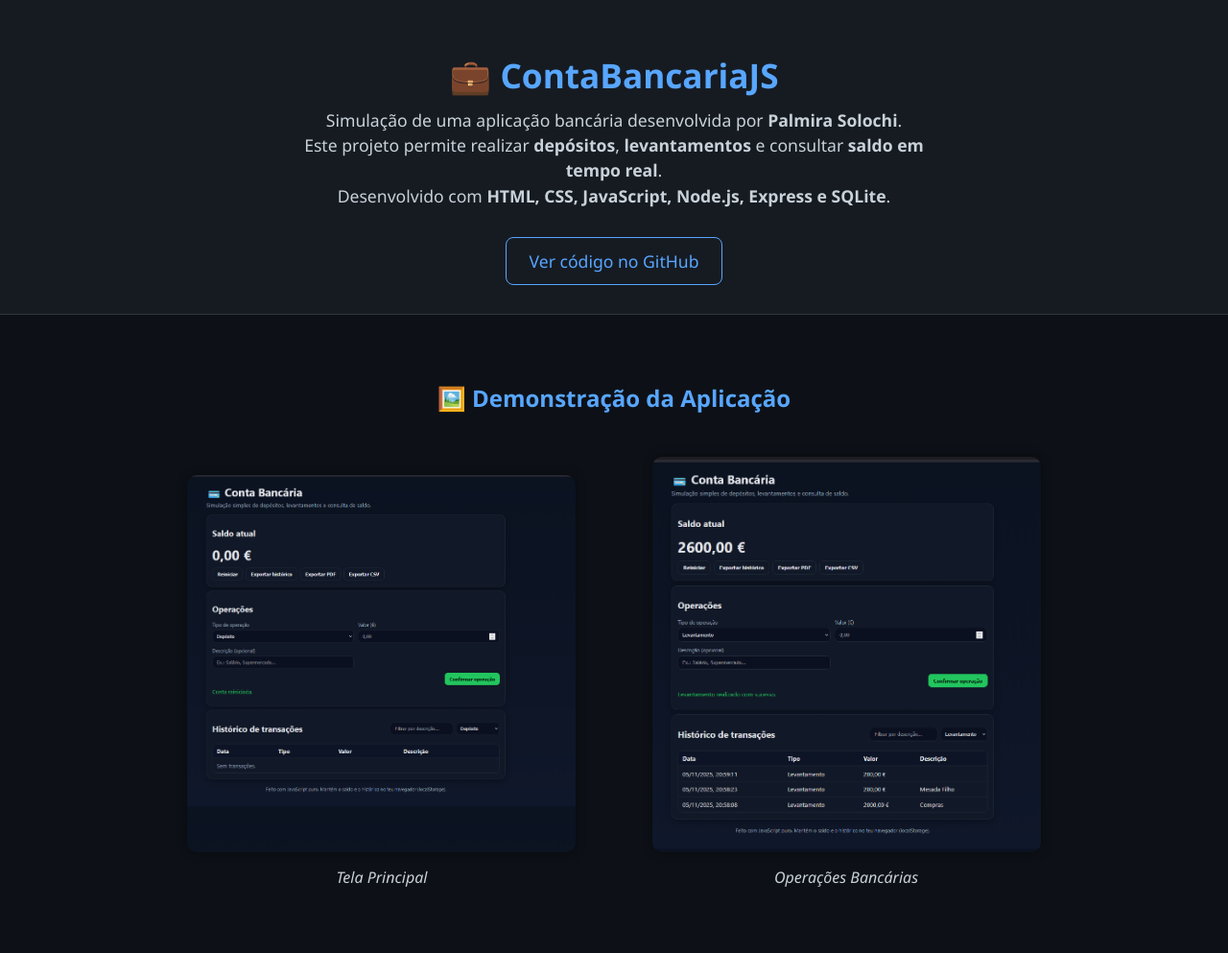
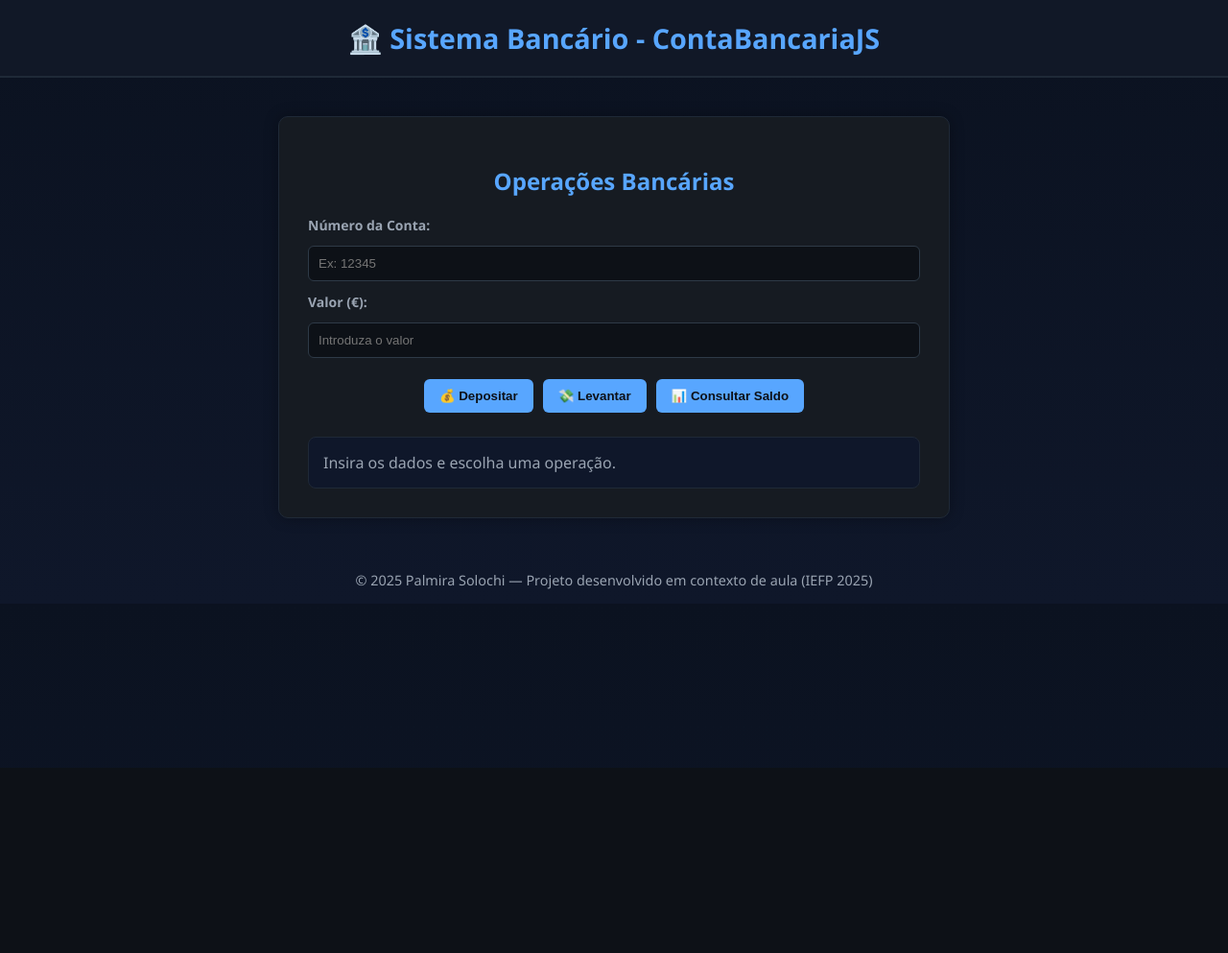
Before and after one commit to Pssolochi82/ContaBancariaJS, a website: page docs/index.html in a window 1280 px wide. Shown: the top 993 px of the page at 96% size. After the commit the page ends 800 px from the top, so only its background shows below. Drawn offline with Linux system fonts and the light colour scheme; files that its build step writes are made by us from their sources.

Commit message:
fix: corrigir servidor backend e servir frontend corretamente

```diff
--- a/docs/index.html
+++ b/docs/index.html
@@ -3,137 +3,143 @@
 <head>
   <meta charset="UTF-8">
   <meta name="viewport" content="width=device-width, initial-scale=1.0">
-  <title>ContaBancariaJS - Projeto de Aplicação Bancária</title>
+  <title>Conta Bancária JS - Sistema</title>
+  <link rel="stylesheet" href="styles.css">
+
   <style>
-    :root {
-      --bg: #0d1117;
-      --panel: #161b22;
-      --text: #e6edf3;
-      --accent: #58a6ff;
-      --border: #30363d;
-    }
-
     body {
+      font-family: "Segoe UI", Tahoma, sans-serif;
+      background-color: #0d1117;
+      color: #e6edf3;
       margin: 0;
       padding: 0;
-      font-family: "Segoe UI", Arial, sans-serif;
-      background-color: var(--bg);
-      color: var(--text);
-      text-align: center;
     }
 
     header {
-      background-color: var(--panel);
-      padding: 30px 20px;
-      border-bottom: 1px solid var(--border);
+      background-color: #111827;
+      padding: 20px;
+      text-align: center;
+      border-bottom: 2px solid #1f2937;
     }
 
     header h1 {
-      font-size: 2.2em;
-      color: var(--accent);
-      margin-bottom: 10px;
+      margin: 0;
+      color: #58a6ff;
+      font-size: 1.8em;
     }
 
-    header p {
-      font-size: 1.1em;
-      color: #c9d1d9;
+    main {
       max-width: 700px;
-      margin: 10px auto;
-      line-height: 1.5;
-    }
-
-    .button {
-  display: inline-block;
-  background-color: transparent;
-  border: 1px solid var(--accent);
-  color: var(--accent);
-  text-decoration: none;
-  padding: 12px 24px;
-  border-radius: 8px;
-  margin-top: 20px;
-  font-size: 1.1em;
-  transition: 0.3s;
-}
-
-.button:hover {
-  background-color: var(--accent);
-  color: #0d1117;
-  transform: scale(1.05);
-}
-
-
-    section {
-      padding: 50px 20px;
+      margin: 40px auto;
+      background: #161b22;
+      border: 1px solid #1f2937;
+      border-radius: 10px;
+      padding: 30px;
+      box-shadow: 0 0 15px rgba(0,0,0,0.3);
     }
 
     h2 {
-      color: var(--accent);
-      margin-bottom: 30px;
+      text-align: center;
+      color: #58a6ff;
+      margin-bottom: 20px;
     }
 
-    figure {
-      display: inline-block;
-      margin: 15px;
-      text-align: center;
+    form {
+      display: flex;
+      flex-direction: column;
+      gap: 12px;
     }
 
-    figure img {
-      width: 450px;
-      max-width: 90%;
-      border-radius: 10px;
-      box-shadow: 0 0 10px rgba(0, 0, 0, 0.5);
-      transition: transform 0.3s ease;
+    label {
+      font-weight: bold;
+      color: #9aa4b2;
     }
 
-    figure img:hover {
-      transform: scale(1.02);
+    input {
+      padding: 10px;
+      border-radius: 6px;
+      border: 1px solid #2e3a47;
+      background: #0d1117;
+      color: #e6edf3;
     }
 
-    figcaption {
+    input:focus {
+      outline: 1px solid #58a6ff;
+    }
+
+    .buttons {
+      display: flex;
+      justify-content: center;
+      gap: 10px;
       margin-top: 10px;
-      color: #c9d1d9;
-      font-style: italic;
+    }
+
+    button {
+      background-color: #58a6ff;
+      border: none;
+      color: #0d1117;
+      font-weight: 600;
+      border-radius: 6px;
+      padding: 10px 16px;
+      cursor: pointer;
+      transition: 0.3s;
+    }
+
+    button:hover {
+      background-color: #4095f0;
+      transform: translateY(-2px);
+    }
+
+    .result {
+      margin-top: 25px;
+      padding: 15px;
+      border-radius: 8px;
+      background: #0f172a;
+      color: #9aa4b2;
+      border: 1px solid #1f2937;
     }
 
     footer {
-      margin-top: 40px;
-      padding: 20px;
-      border-top: 1px solid var(--border);
-      color: #8b949e;
+      text-align: center;
+      color: #9aa4b2;
       font-size: 0.9em;
+      padding: 15px;
+      margin-top: 30px;
     }
   </style>
 </head>
+
 <body>
-
   <header>
-    <h1>💼 ContaBancariaJS</h1>
-    <p>
-      Simulação de uma aplicação bancária desenvolvida por <strong>Palmira Solochi</strong>.<br>
-      Este projeto permite realizar <strong>depósitos</strong>, <strong>levantamentos</strong> e consultar <strong>saldo em tempo real</strong>.<br>
-      Desenvolvido com <strong>HTML, CSS, JavaScript, Node.js, Express e SQLite</strong>.
-    </p>
-    <a class="button" href="https://github.com/Pssolochi82/ContaBancariaJS" target="_blank">Ver código no GitHub</a>
+    <h1>🏦 Sistema Bancário - ContaBancariaJS</h1>
   </header>
 
-  <section>
-    <h2>🖼️ Demonstração da Aplicação</h2>
+  <main>
+    <h2>Operações Bancárias</h2>
 
-    <figure>
-      <img src="imagens/tela-principal.png" alt="Tela Principal da aplicação bancária">
-      <figcaption>Tela Principal</figcaption>
-    </figure>
+    <form id="formOperacao">
+      <label for="conta">Número da Conta:</label>
+      <input type="text" id="conta" placeholder="Ex: 12345" required>
 
-    <figure>
-      <img src="imagens/operacoes.png" alt="Operações da aplicação bancária">
-      <figcaption>Operações Bancárias</figcaption>
-    </figure>
-  </section>
+      <label for="valor">Valor (€):</label>
+      <input type="number" id="valor" placeholder="Introduza o valor" step="0.01" required>
+
+      <div class="buttons">
+        <button type="button" onclick="depositar()">💰 Depositar</button>
+        <button type="button" onclick="levantar()">💸 Levantar</button>
+        <button type="button" onclick="consultar()">📊 Consultar Saldo</button>
+      </div>
+    </form>
+
+    <div class="result" id="resultado">
+      Insira os dados e escolha uma operação.
+    </div>
+  </main>
 
   <footer>
-    © 2025 Palmira Solochi — Projeto desenvolvido em contexto de aprendizagem (IEFP).<br>
-    “Tecnologia com responsabilidade e propósito.”
+    © 2025 Palmira Solochi — Projeto desenvolvido em contexto de aula (IEFP 2025)
   </footer>
 
+  <script src="app.js"></script>
 </body>
 </html>
```
Also changed, not shown: backend/server.js (+23 -118 lines), package.json (added, +25 -0 lines), 2 other files.
